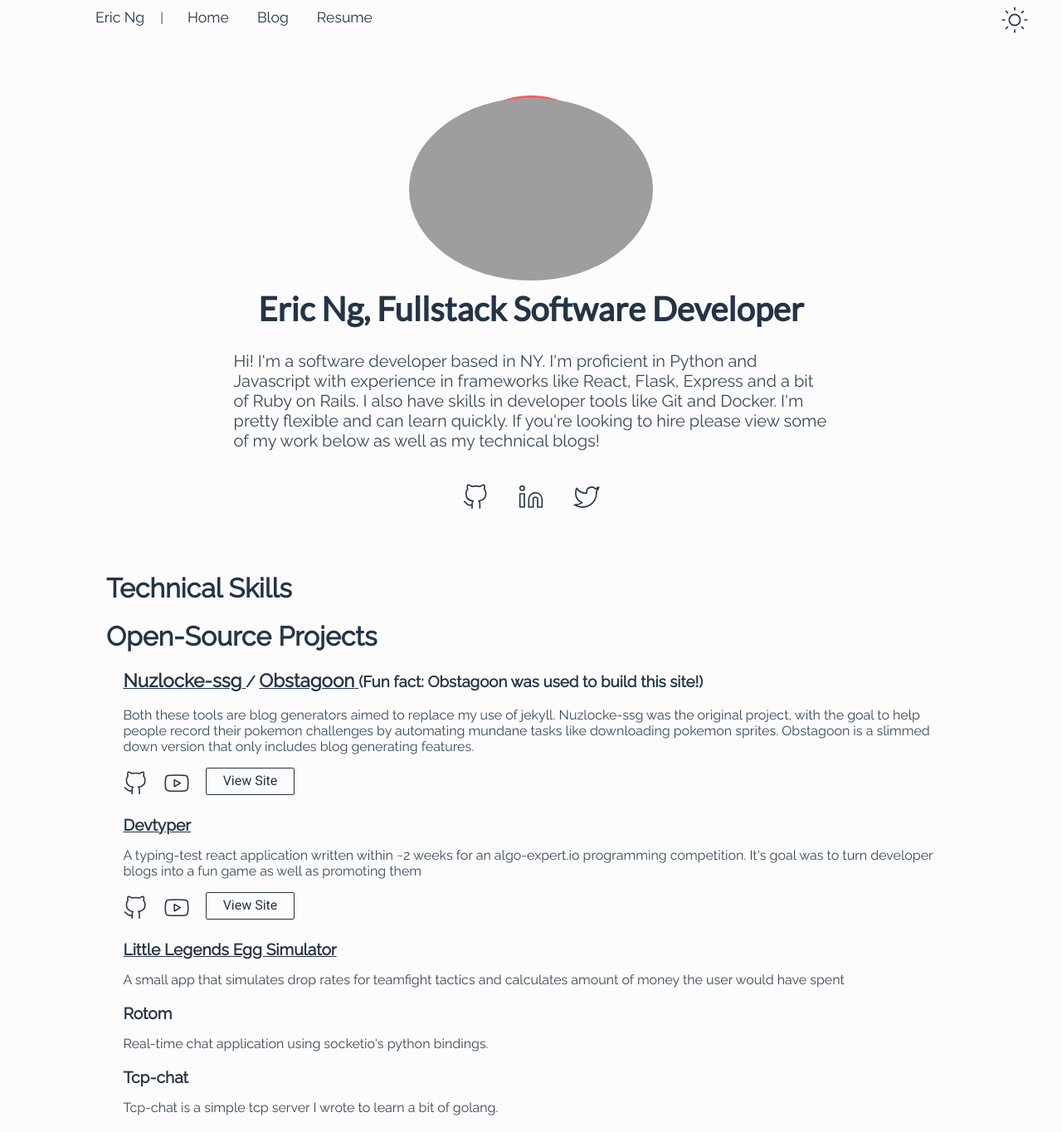
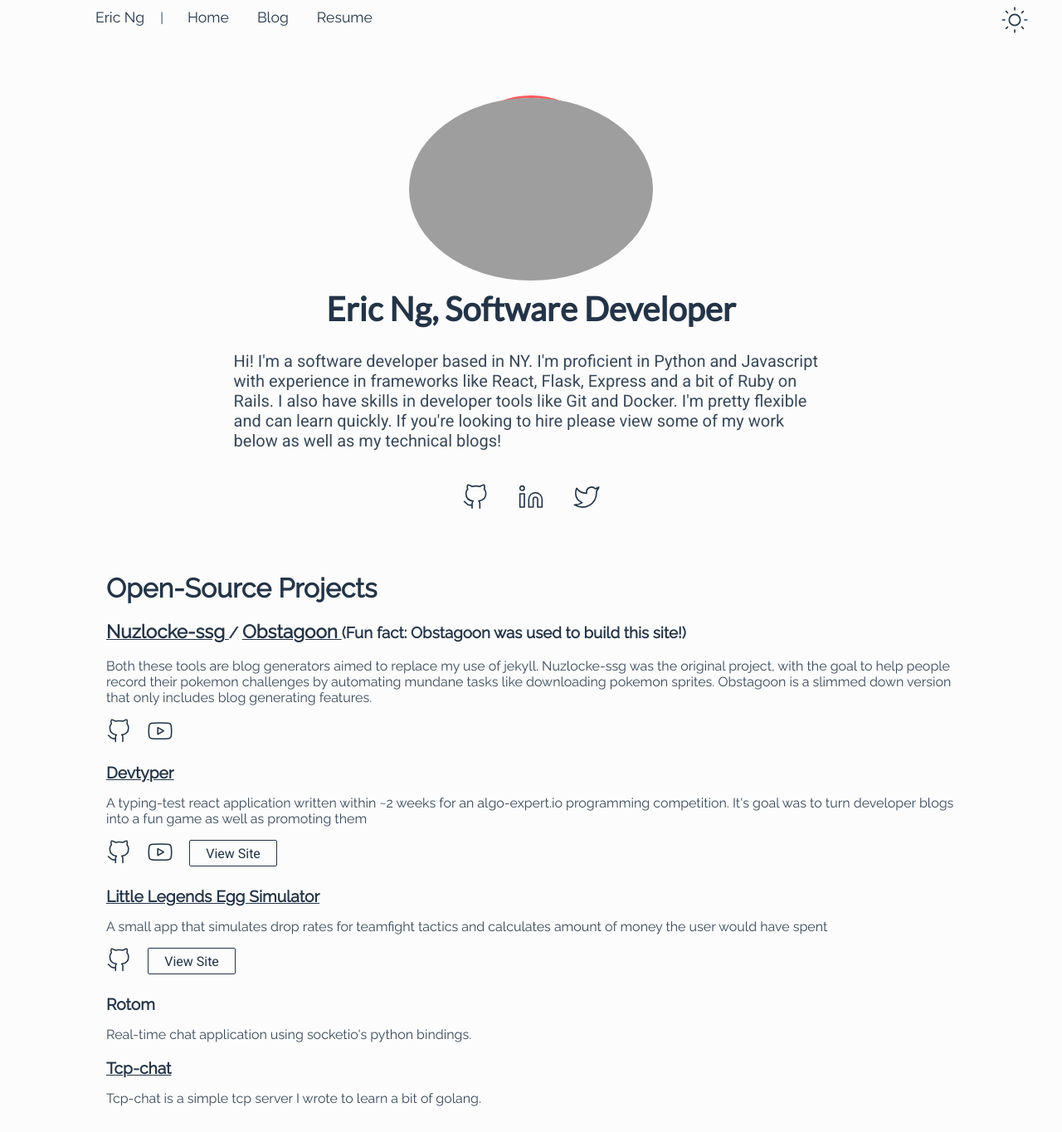
Before and after one commit to nacleric/ericng, a Python web app: template static/templates/index.html in a window 1280 px wide. Shown: the whole page at 83% size. After the commit the page ends 1333 px from the top, so only its background shows below. Run offline with Jinja, Linux system fonts and the light colour scheme; the template is opened without the code that fills it, so the values that code supplies are empty; grey boxes are pictures that could not be loaded.

Commit message:
updated index.html

```diff
--- a/static/stylesheets/styles.css
+++ b/static/stylesheets/styles.css
@@ -153,7 +153,6 @@ nav {
 }
 
 .project-item {
-  margin-left: 2%;
   margin-bottom: 20px;
 }
 
@@ -163,7 +162,6 @@ nav {
 }
 
 .project-item-title:hover {
-  /* text-decoration: underline; */
   color: var(--coralred);
 }
 
@@ -178,7 +176,6 @@ nav {
 .project-link-icon {
   width: 30px;
   height: 30px;
-  padding-top: 4px;
   padding-right: 20px;
 }
 
@@ -187,23 +184,24 @@ nav {
 }
 
 a.project-link-button {
-  display:inline-block;
-  padding:0.35em 1.2em;
-  border:0.1em solid var(--text-color);
-  margin:0 0.3em 0.3em 0;
-  border-radius:0.12em;
+  display: inline-block;
+  padding: 0.35em 1.2em;
+  border: 0.1em solid var(--text-color);
+  margin: 0 0.3em 0.3em 0;
+  border-radius: 0.12em;
   box-sizing: border-box;
-  text-decoration:none;
-  font-family:"Roboto", sans-serif;
-  font-weight:300;
+  text-decoration: none;
+  font-family: "Roboto", sans-serif;
+  font-weight: 300;
   color: var(--text-color);
-  text-align:center;
+  text-align: center;
   transition: all 0.2s;
 }
 
 a.project-link-button:hover{
   color: var(--opposite-text);
-  background-color: var(--opposite-background);
+  background-color: var(--coralred);
+  border-color: var(--coralred);
 }
 
 .posts-section {
@@ -213,7 +211,6 @@ a.project-link-button:hover{
 }
 
 .posts-item {
-
 }
 
 .posts-item-title {
--- a/static/templates/index.html
+++ b/static/templates/index.html
@@ -7,8 +7,8 @@
     <div class="banner-img-border">
       <img class="banner-img" src="https://marriland.com/wp-content/uploads/2019/08/Obstagoon-Alt-Pose.png">
     </div>
-    <h1 class="banner-title">Eric Ng, Fullstack Software Developer</h1>
-    <p class="banner-text">Hi! I'm a software developer based in NY. I'm proficient in Python and Javascript with experience in frameworks like React, Flask, Express and a bit of Ruby on Rails. I also have skills in developer tools like Git and Docker. I'm pretty flexible and can learn quickly. If you're looking to hire please view some of my work below as well as my technical blogs! </p>
+    <h1 class="banner-title">Eric Ng, Software Developer</h1>
+    <p style="font-family: Roboto" class="banner-text">Hi! I'm a software developer based in NY. I'm proficient in Python and Javascript with experience in frameworks like React, Flask, Express and a bit of Ruby on Rails. I also have skills in developer tools like Git and Docker. I'm pretty flexible and can learn quickly. If you're looking to hire please view some of my work below as well as my technical blogs! </p>
     <div class="banner-icons">
       <a target="_blank" href="https://github.com/nacleric">
         <i class="banner-icon" data-feather="github"></i>
@@ -20,11 +20,6 @@
         <i class="banner-icon" data-feather="twitter"></i>
       </a>
     </div>
-  </div>
-
-  <div class="skills-section">
-    <h1 class="skills-title">Technical Skills</h1>
-
   </div>
 
   <div class="project-section">
@@ -48,7 +43,6 @@
         <a target="_blank" href="https://www.youtube.com/watch?v=x8-MxHGO6_g">
           <i class="project-link-icon" data-feather="youtube"></i>
         </a>
-        <a target="_blank" class="project-link-button" href="https://devtyper.netlify.app/">View Site</a>
       </div>
     </div>
     <div class="project-item">
@@ -71,13 +65,21 @@
         <h3 class="project-item-title">Little Legends Egg Simulator</h3>
       </a>
       <p>A small app that simulates drop rates for teamfight tactics and calculates amount of money the user would have spent</p>
+      <div class="project-link-icons">
+        <a target="_blank" href="https://github.com/nacleric/littlelegends-egg-sim">
+          <i class="project-link-icon" data-feather="github"></i>
+        </a>
+        <a target="_blank" class="project-link-button" href="https://little-legends-egg-simulator.netlify.app/">View Site</a>
+      </div>
     </div>
     <div class="project-item">
       <h3 class="project-item-title">Rotom</h3>
       <p> Real-time chat application using socketio's python bindings.</p>
     </div>
     <div class="project-item">
-      <h3 class="project-item-title">Tcp-chat</h3>
+      <a target="_blank" href="https://github.com/nacleric/tcp-chat">
+        <h3 class="project-item-title">Tcp-chat</h3>
+      </a>
       <p>Tcp-chat is a simple tcp server I wrote to learn a bit of golang.</p>
     </div>
   </div>
```
